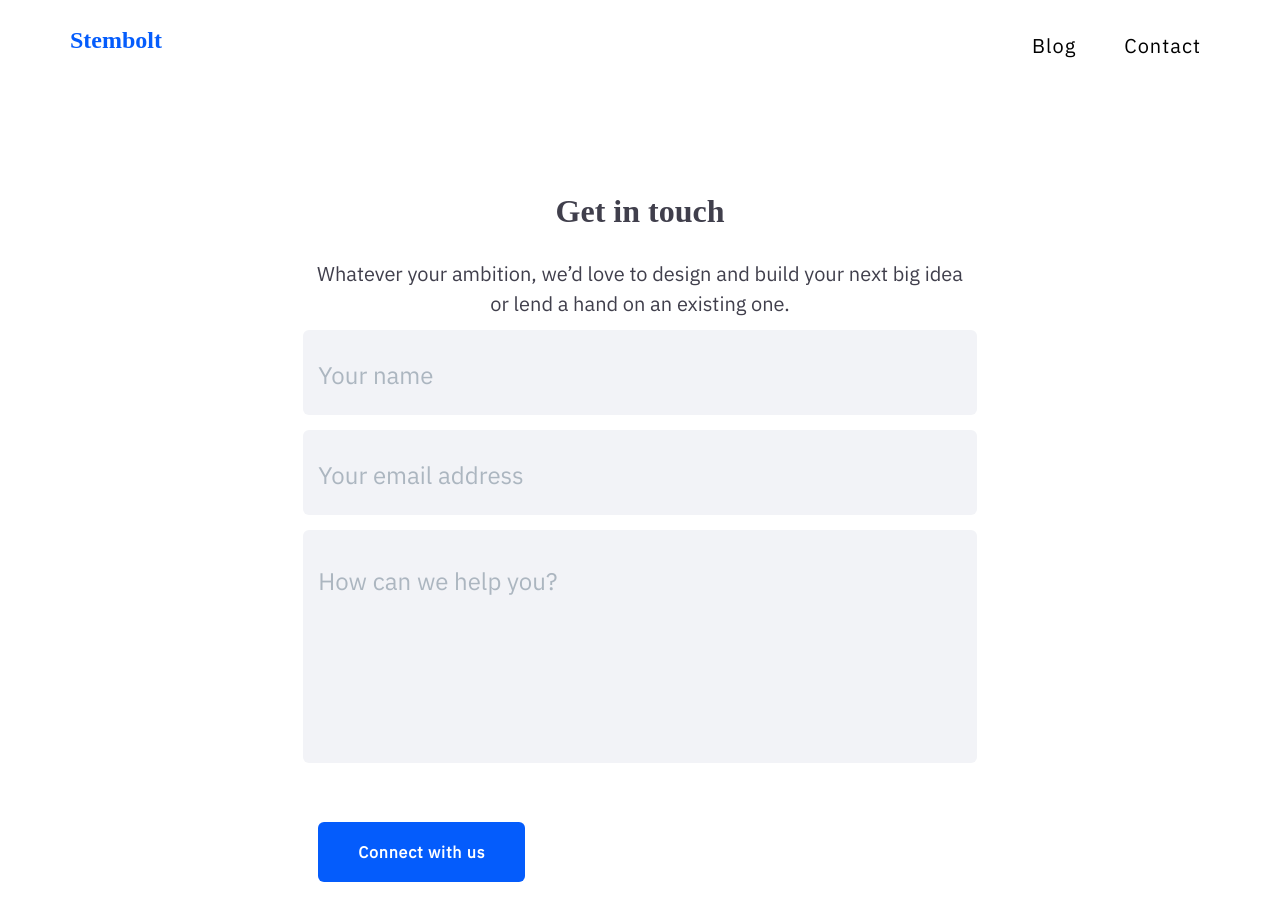
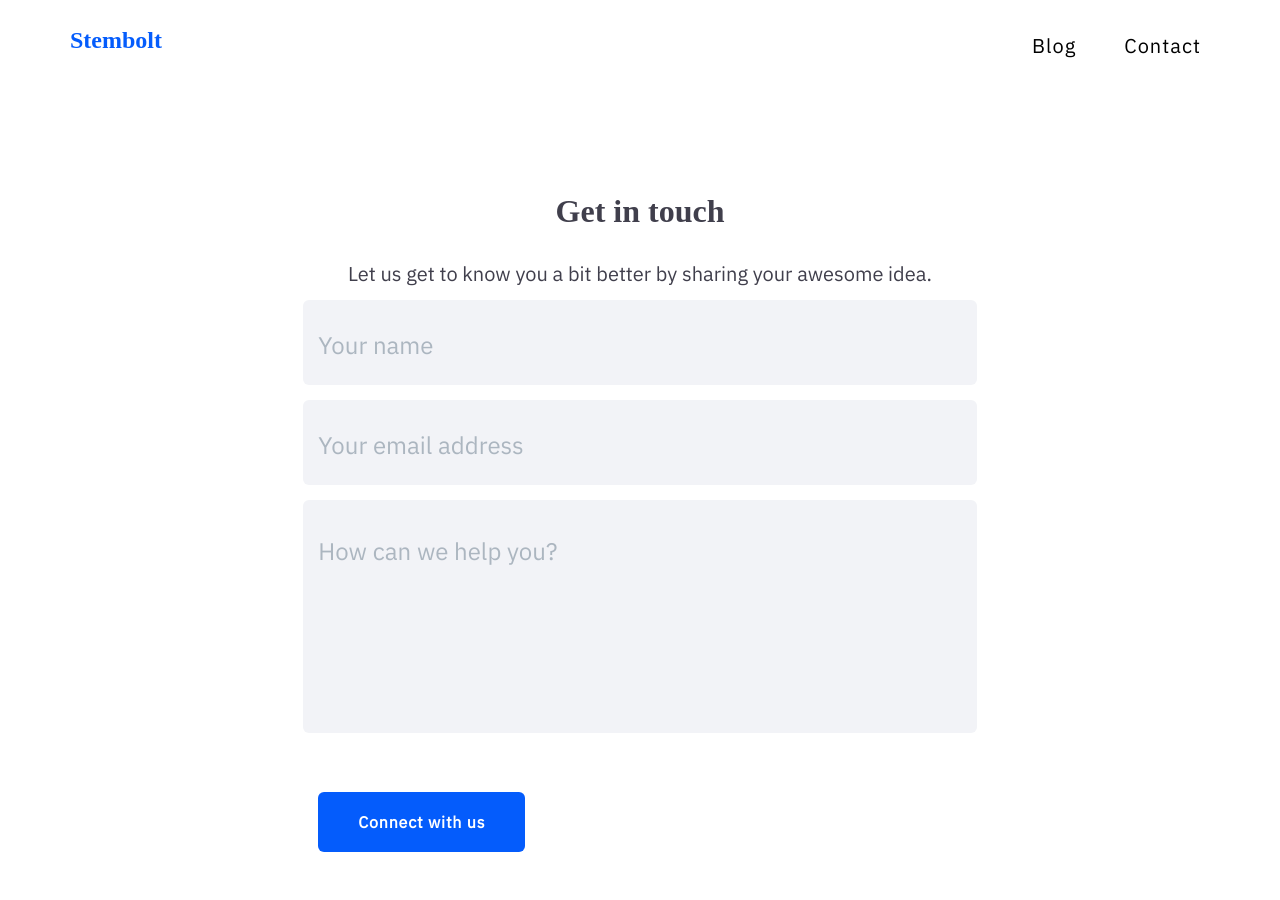
Before and after one commit to nodestack/nodestack.github.io, a Jekyll site: the page built from index.html, in a window 1280 px wide and 900 px high, scrolled down 1635 px. Built offline with Jekyll 4.4.1, drawn with Linux system fonts in a browser that asks for light colours; nearby versions of some CDN libraries; some web fonts are replaced.

Commit message:
Update contact_static.html

```diff
--- a/_includes/contact_static.html
+++ b/_includes/contact_static.html
@@ -4,7 +4,7 @@
 		<div class="row">
 			<div class="center col-lg-8 col-lg-offset-2">
 				<h2>Get in touch</h2>
-				<p>Whatever your ambition, we’d love to design and build your next big idea or lend a hand on an existing one.</p>
+				<p>Let us get to know you a bit better by sharing your awesome idea.</p>
 			</div>
 		</div>
 
```
